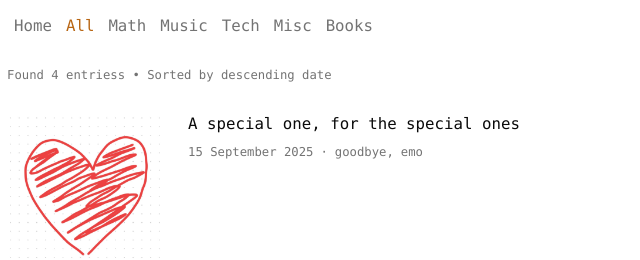
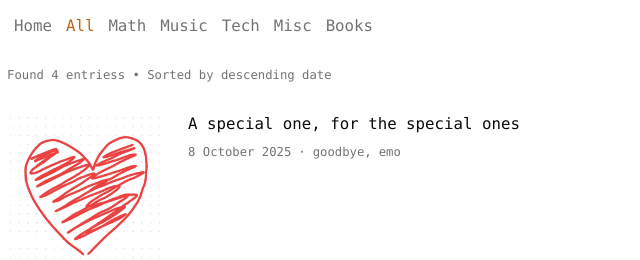
Before and after one commit to divijsingla/jetskii-blogs, a React (Vite) app: page /jetskii-blogs/blog in a window 1280 px wide. Shown: the top 260 px of the page, without its empty margins (0-640 px from the left). Built offline with nearby package versions, Linux system fonts and the light colour scheme.

Commit message:
date fix

```diff
--- a/src/blogPosts.ts
+++ b/src/blogPosts.ts
@@ -22,7 +22,7 @@ export const blogPosts = [
     title: "A special one, for the special ones",
     excerpt: "",
     content: asileave,
-    date: "15 September 2025",
+    date: "8 October 2025",
     readTime: "10 min read",
     tags: ["goodbye", "emo"],
     category: "misc",
```
